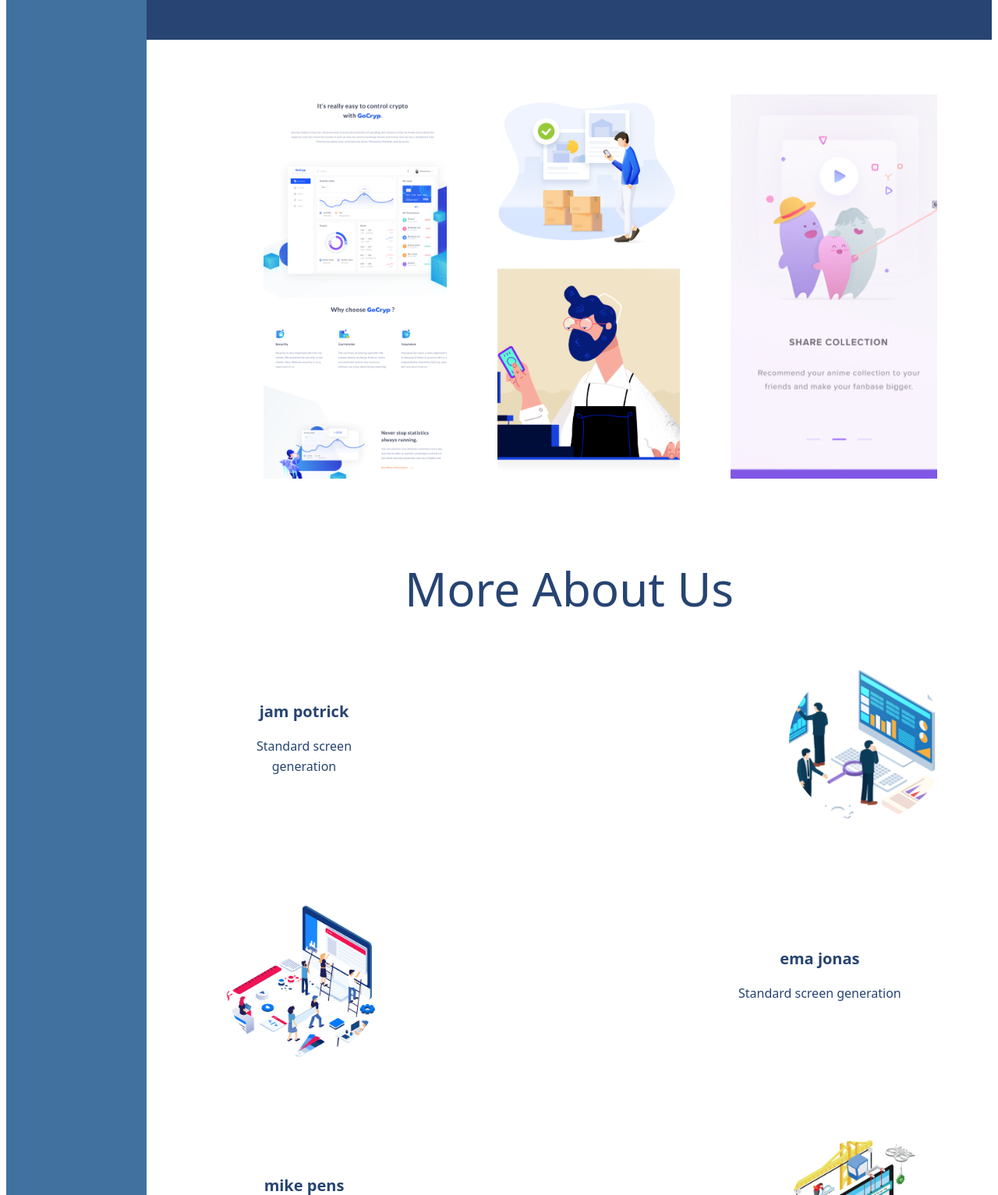
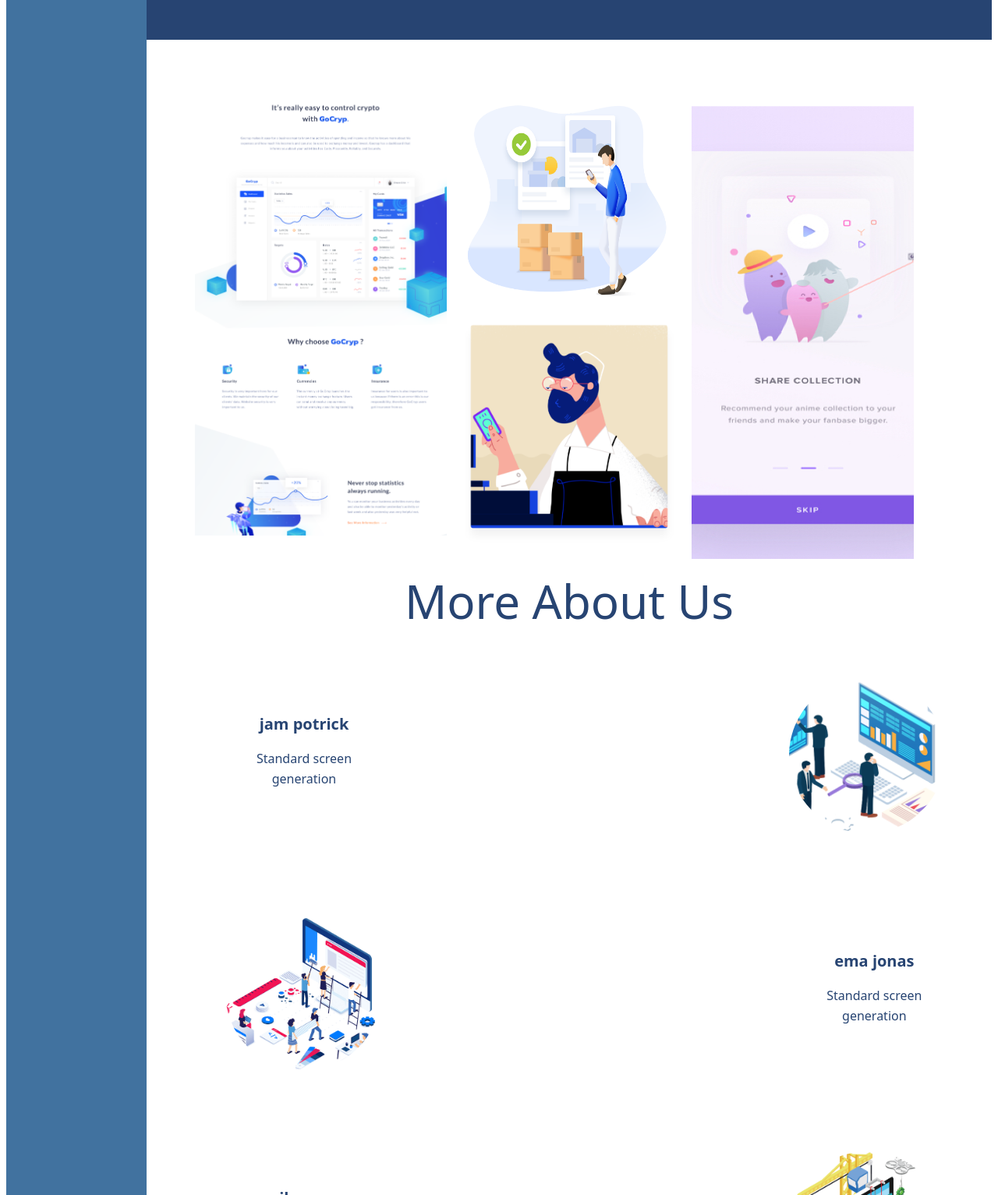
Before and after one commit to mehrnaz98/creative-agency-website, a website: page index.html in a window 1280 px wide. Shown: the part 1280-2813 px from the top of the page at 78% size. Drawn offline with nearby package versions, Linux system fonts and the light colour scheme; files that its build step writes are made by us from their sources.

Commit message:
gallery pictures grid column and row updated

```diff
--- a/index.html
+++ b/index.html
@@ -197,7 +197,7 @@
         </div>
       </div>
       <div class="discover__card">
-        <div class="discover__card__content">
+        <div class="discover__card__content discover__card__content--1">
           <div class="heading-1">jam potrick</div>
           <p>Standard screen generation</p>
         </div>
@@ -207,7 +207,7 @@
       </div>
 
       <div class="discover__card">
-        <div class="discover__card__content">
+        <div class="discover__card__content discover__card__content--2">
           <div class="heading-1">ema jonas</div>
           <p>Standard screen generation</p>
         </div>
@@ -217,7 +217,7 @@
       </div>
 
       <div class="discover__card">
-        <div class="discover__card__content">
+        <div class="discover__card__content discover__card__content--3">
           <div class="heading-1">mike pens</div>
           <p>Standard screen generation</p>
         </div>
--- a/sass/_discover.scss
+++ b/sass/_discover.scss
@@ -38,6 +38,10 @@
     &__content {
       text-align: center;
       padding: 0 5rem;
+      &--2 {
+        margin-left: 8rem;
+        margin-right: -6rem;
+      }
       p {
         font-size: 1.6rem;
         font-weight: 400;
--- a/sass/_gallery.scss
+++ b/sass/_gallery.scss
@@ -12,28 +12,30 @@
     padding: 0;
     margin: 0;
     &--1 {
-      grid-row: 1 / span 7;
-      grid-column: 4 / span 5;
+      grid-row: 1 / span 8;
+      grid-column: 2 / span 7;
     }
     &--2 {
-      grid-row: 1 / span 3;
-      grid-column: 10 / span 5;
+      grid-row: 1 / span 4;
+      grid-column: 9 / span 6;
     }
     &--3 {
-      grid-row: 4 / span 4;
-      grid-column: 10 / span 5;
+      grid-row: 5 / span 5;
+      grid-column: 9 / span 6;
     }
     &--4 {
-      grid-row: 1 / span 7;
-      grid-column: 16 / span 7;
-      padding-right: 7rem;
+      grid-row: 1 / span 8;
+      grid-column: 15 / span 8;
+      padding-right: 10rem;
+      margin-top: 1rem;
+      margin-bottom: -3rem;
     }
   }
 
   &__img {
     height: 100%;
     width: 100%;
-    object-fit: cover;
+    //object-fit: cover;
     display: block;
   }
 }
```
Also changed, not shown: css/style.css.
